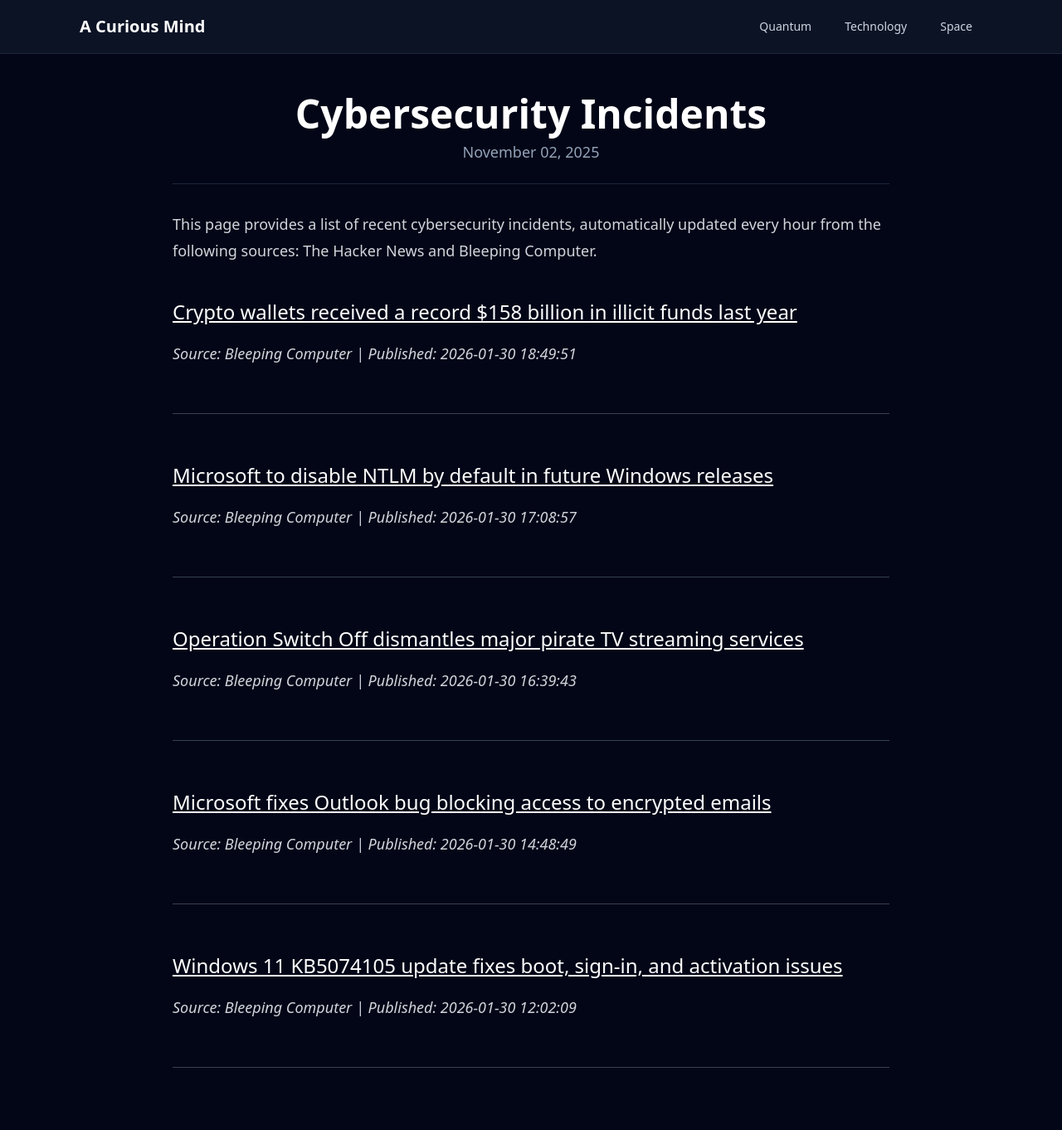
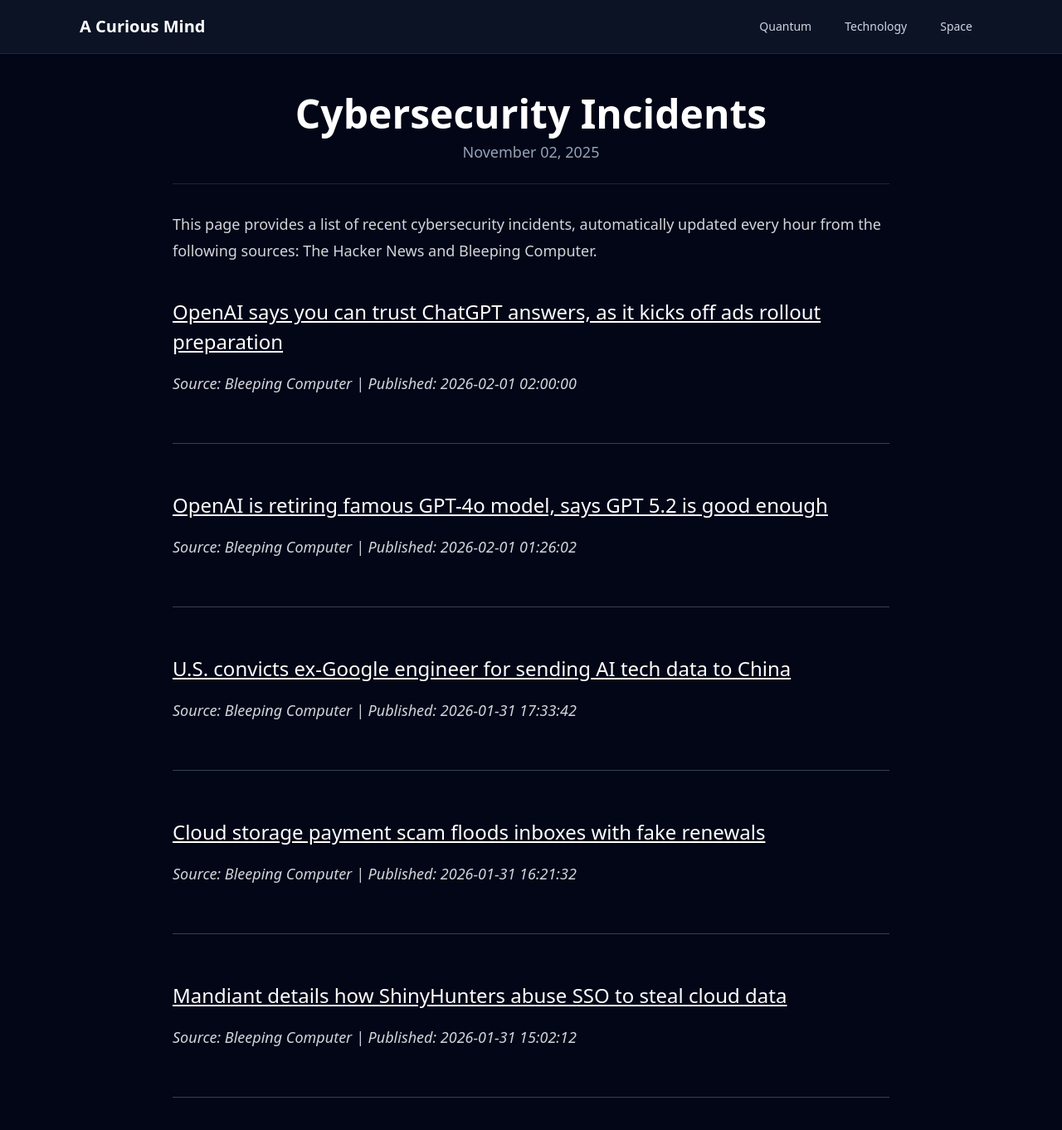
Before and after one commit to onehl7/onehl7.github.io, a Jekyll site: the page built from _posts/2025-11-02-cybersecurity-incidents.md, in a window 1280 px wide and 1400 px high. Shown: the top 1362 px of the window at 83% size. Built offline with Jekyll 4.4.1, drawn with Linux system fonts in a browser that asks for light colours; nearby versions of some CDN libraries.

Commit message:
Update news data

```diff
--- a/_data/news.json
+++ b/_data/news.json
@@ -1,32 +1,32 @@
 [
   {
     "source": "Bleeping Computer",
-    "title": "Crypto wallets received a record $158 billion in illicit funds last year",
-    "link": "https://www.bleepingcomputer.com/news/security/crypto-wallets-received-a-record-158-billion-in-illicit-funds-last-year/",
-    "published": "2026-01-30 18:49:51"
+    "title": "OpenAI says you can trust ChatGPT answers, as it kicks off ads rollout preparation",
+    "link": "https://www.bleepingcomputer.com/news/artificial-intelligence/openai-says-you-can-trust-chatgpt-answers-as-it-kicks-off-ads-rollout-preparation/",
+    "published": "2026-02-01 02:00:00"
   },
   {
     "source": "Bleeping Computer",
-    "title": "Microsoft to disable NTLM by default in future Windows releases",
-    "link": "https://www.bleepingcomputer.com/news/microsoft/microsoft-to-disable-ntlm-by-default-in-future-windows-releases/",
-    "published": "2026-01-30 17:08:57"
+    "title": "OpenAI is retiring famous GPT-4o model, says GPT 5.2 is good enough",
+    "link": "https://www.bleepingcomputer.com/news/artificial-intelligence/openai-is-retiring-famous-gpt-4o-model-says-gpt-52-is-good-enough/",
+    "published": "2026-02-01 01:26:02"
   },
   {
     "source": "Bleeping Computer",
-    "title": "Operation Switch Off dismantles major pirate TV streaming services",
-    "link": "https://www.bleepingcomputer.com/news/legal/operation-switch-off-dismantles-major-pirate-tv-streaming-services/",
-    "published": "2026-01-30 16:39:43"
+    "title": "U.S. convicts ex-Google engineer for sending AI tech data to China",
+    "link": "https://www.bleepingcomputer.com/news/security/us-convicts-ex-google-engineer-for-sending-ai-tech-data-to-china/",
+    "published": "2026-01-31 17:33:42"
   },
   {
     "source": "Bleeping Computer",
-    "title": "Microsoft fixes Outlook bug blocking access to encrypted emails",
-    "link": "https://www.bleepingcomputer.com/news/microsoft/microsoft-fixes-outlook-bug-blocking-access-to-encrypted-emails/",
-    "published": "2026-01-30 14:48:49"
+    "title": "Cloud storage payment scam floods inboxes with fake renewals",
+    "link": "https://www.bleepingcomputer.com/news/security/cloud-storage-payment-scam-floods-inboxes-with-fake-renewals/",
+    "published": "2026-01-31 16:21:32"
   },
   {
     "source": "Bleeping Computer",
-    "title": "Windows 11 KB5074105 update fixes boot, sign-in, and activation issues",
-    "link": "https://www.bleepingcomputer.com/news/microsoft/windows-11-kb5074105-update-fixes-boot-sign-in-and-activation-issues/",
-    "published": "2026-01-30 12:02:09"
+    "title": "Mandiant details how ShinyHunters abuse SSO to steal cloud data",
+    "link": "https://www.bleepingcomputer.com/news/security/mandiant-details-how-shinyhunters-abuse-sso-to-steal-cloud-data/",
+    "published": "2026-01-31 15:02:12"
   }
 ]
```
